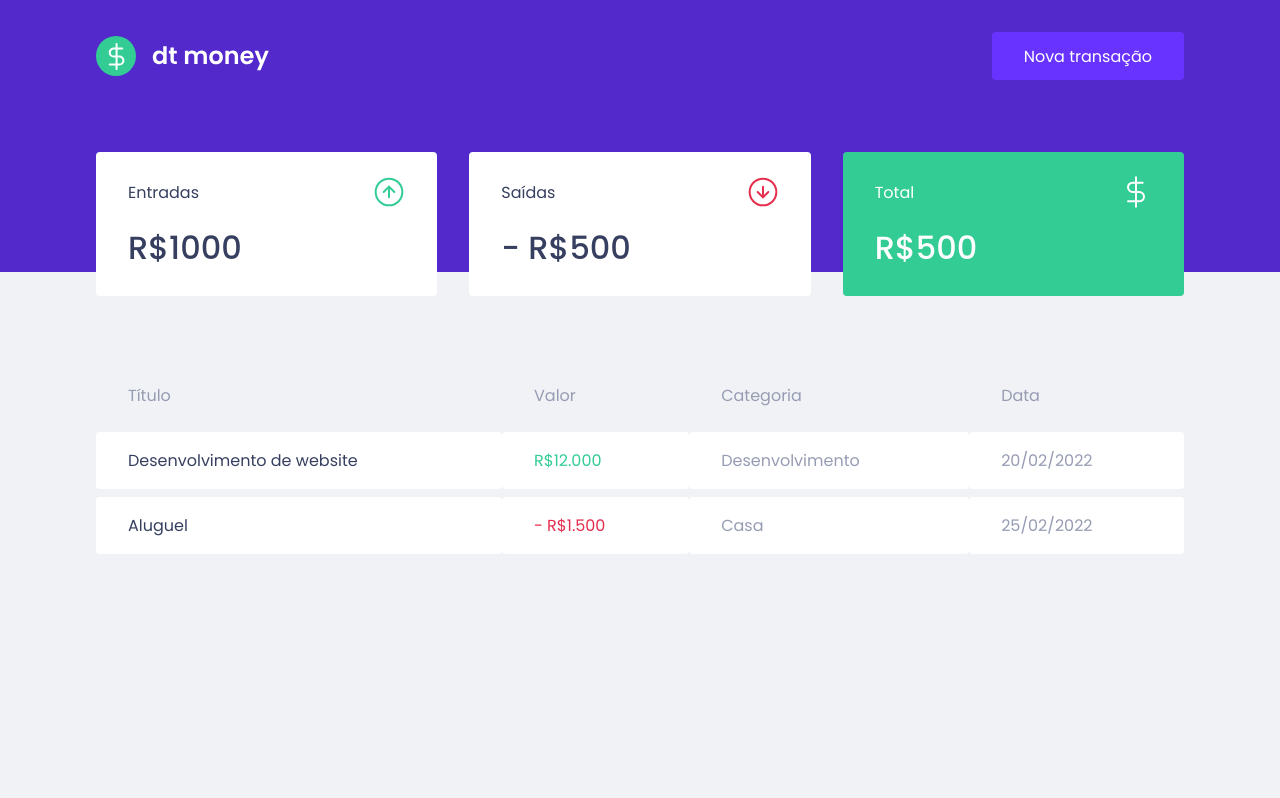
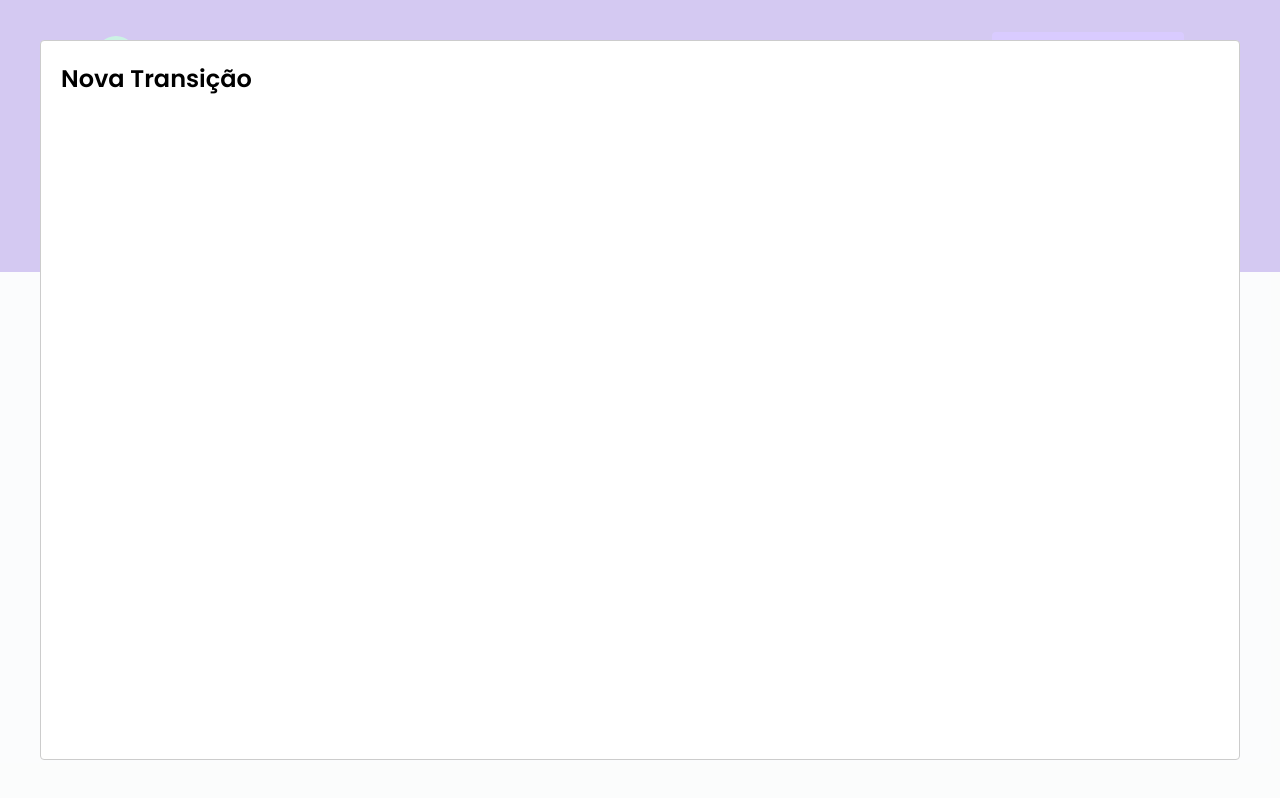
Before and after one commit to GabrielMatoss/DTmoney, a React (Create React App) app: page / in a window 1280 px wide. Both pictures are taken after a click on the button "Nova transação". Built offline with nearby package versions, Linux system fonts and the light colour scheme; no server answers; what miragejs would draw is missing.

Commit message:
Configurando modal

```diff
--- a/package.json
+++ b/package.json
@@ -7,6 +7,7 @@
     "miragejs": "^0.1.45",
     "react": "^18.2.0",
     "react-dom": "^18.2.0",
+    "react-modal": "^3.15.1",
     "react-scripts": "5.0.1",
     "styled-components": "^5.3.6",
     "web-vitals": "^2.1.0"
@@ -19,6 +20,7 @@
     "@types/node": "^16.7.13",
     "@types/react": "17.0.2",
     "@types/react-dom": "^18.0.0",
+    "@types/react-modal": "^3.13.1",
     "@types/styled-components": "^5.1.26",
     "typescript": "^4.4.2"
   },
--- a/src/App.tsx
+++ b/src/App.tsx
@@ -1,13 +1,36 @@
+import { useState } from "react";
+import Modal from "react-modal";
 import { Dashboard } from "./components/Dashboard";
 import { Header } from "./components/Header";
 
 import { GlobalStyle } from "./styles/global";
 
+Modal.setAppElement("#root");
+
 export function App() {
+    const [isNewTransactionModalOpen, setIsNewTransactionModalOpen] = useState(false);
+
+    function handleOpenNewTransactionModal(){
+      setIsNewTransactionModalOpen(true);
+    }
+
+    function handleCloseNewTransactionModal(){
+      setIsNewTransactionModalOpen(false);
+    }
+
   return (
    <>
-    <Header />
+    <Header onOpenNewTransactionModal={handleOpenNewTransactionModal}/>
     <Dashboard />
+
+
+    <Modal
+      isOpen={isNewTransactionModalOpen}
+      onRequestClose={handleCloseNewTransactionModal}
+    >
+        <h2>Nova Transição</h2>
+    </Modal>
+
     <GlobalStyle />
    </>
   );
--- a/src/components/Header/index.tsx
+++ b/src/components/Header/index.tsx
@@ -1,12 +1,20 @@
+
 import logoImg from "../../assets/logo.svg";
+
+
 import { Container, Content } from "./styles";
 
-export function Header(){
+interface HeaderProps{
+    onOpenNewTransactionModal: () => void;
+}
+
+export function Header({ onOpenNewTransactionModal } :HeaderProps){
+
     return(
         <Container>
             <Content>
                 <img src={logoImg} alt="dtmoney logo" />
-                <button type="button">
+                <button type="button" onClick={onOpenNewTransactionModal}>
                     Nova transação
                 </button>
             </Content>
```
Also changed, not shown: 1 other file (tests, documents, lock files or other folders).
